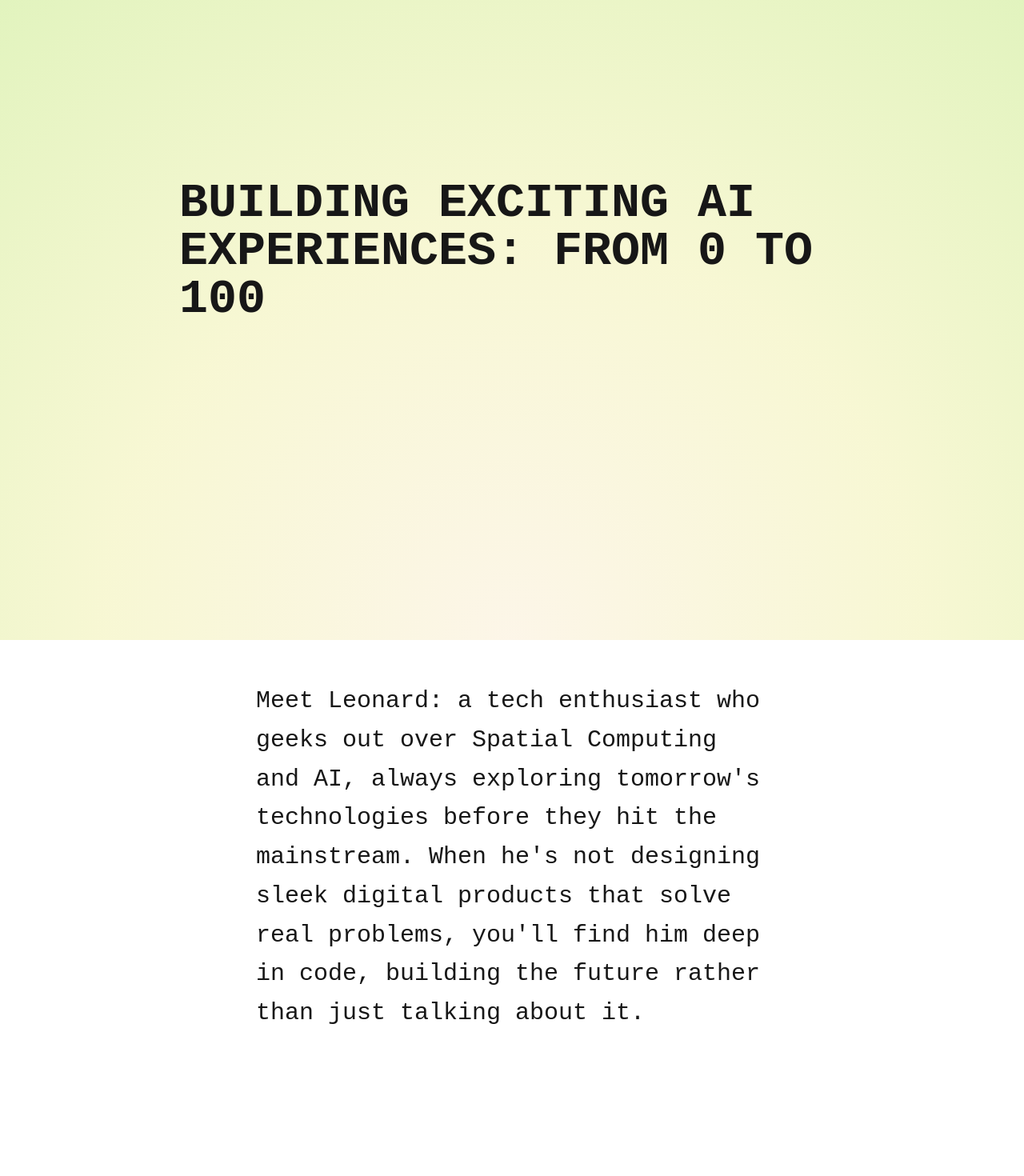
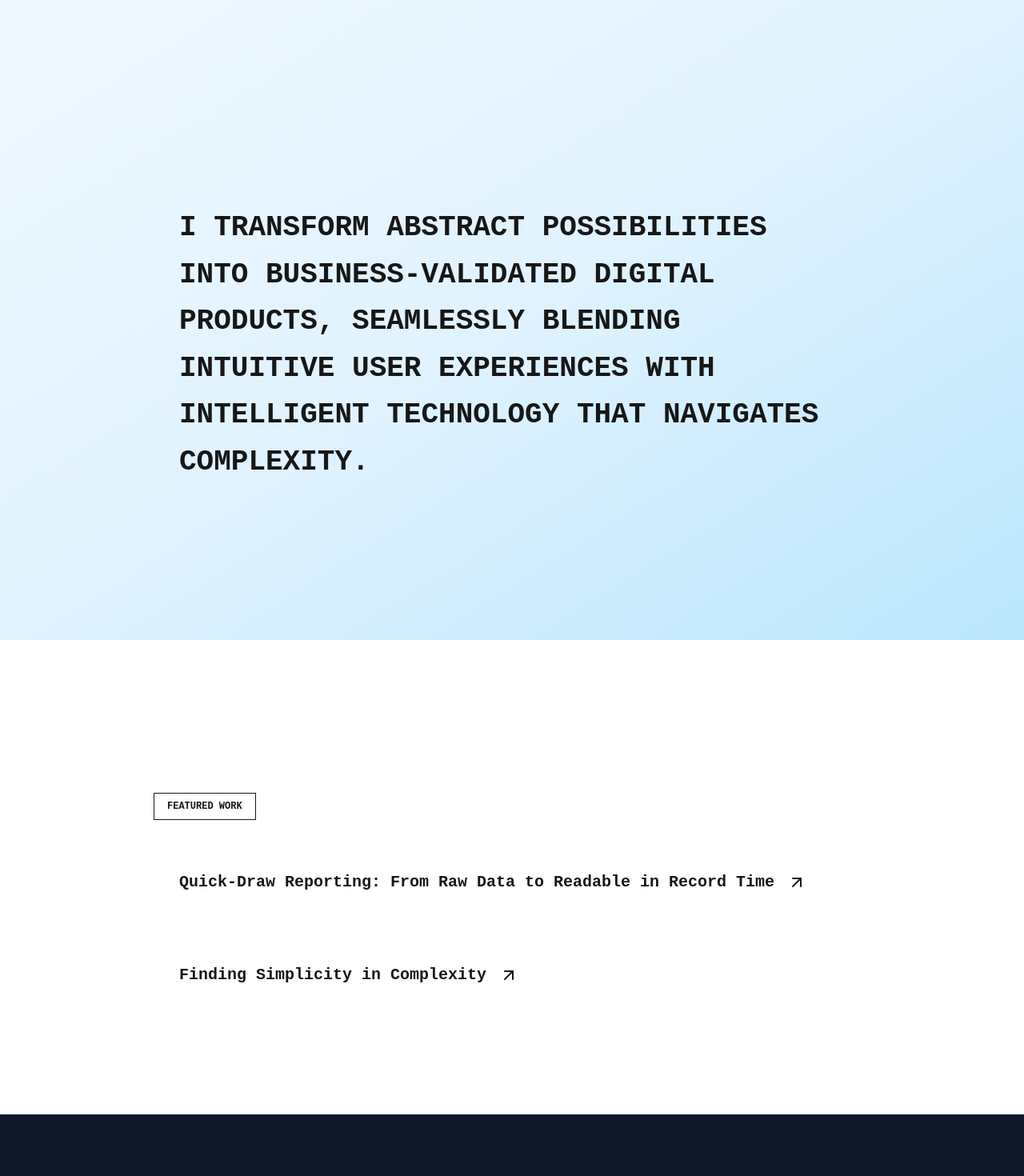
Before and after one commit to byleonardlim/personal-web, a Next.js app: page / in a window 1280 px wide. Shown: the top 1470 px of the page at 80% size. Built offline with nearby package versions, Linux system fonts and the light colour scheme.

Commit message:
Revised landing page and removed scrolling gradient

```diff
--- a/src/pages/components/case-study-card.tsx
+++ b/src/pages/components/case-study-card.tsx
@@ -54,7 +54,7 @@ const CaseStudyCard: React.FC<CaseStudyCardProps> = ({ study, index, isExpanded,
                     <div className="flex items-center">
                         <Link
                             href={`/case-study/${study.slug}`}
-                            className="text-xl lg:text-3xl font-bold transition-colors">
+                            className="text-lg lg:text-xl font-bold transition-colors">
                             {study.title}
                             <ArrowUpRight className="ml-4 inline-block w-6 h-6" />
                         </Link>
--- a/src/pages/index.tsx
+++ b/src/pages/index.tsx
@@ -1,11 +1,11 @@
-import { motion, useScroll, useTransform, useSpring } from 'motion/react';
+import { motion } from 'motion/react';
 import { GetStaticProps } from 'next';
 import fs from 'fs';
 import path from 'path';
 import matter from 'gray-matter';
 import Footer from './components/footer';
 import CaseStudyCard from './components/case-study-card';
-import { useState, useEffect, useRef } from 'react';
+import { useState, useRef } from 'react';
 import "@fontsource-variable/jetbrains-mono";
 
 // Types
@@ -28,9 +28,8 @@ const ParentComponent = ({ caseStudies }) => {
   };
 
   return (
-      <section id="case-studies" className="py-20 px-8">
-          <div className="max-w-4xl mx-auto">
-              <div className="space-y-6">
+      <section id="case-studies">
+                      <div className="space-y-6">
                   {caseStudies.map((study, index) => (
                       <CaseStudyCard
                           key={study.slug}
@@ -41,14 +40,14 @@ const ParentComponent = ({ caseStudies }) => {
                       />
                   ))}
               </div>
-          </div>
+
       </section>
   );
 };
 
 // Main Page Component
 export default function Home({ caseStudies }: HomeProps) {
-  // Main container ref for scroll calculations
+  // Main container ref
   const containerRef = useRef<HTMLDivElement>(null);
 
   // Section refs
@@ -56,112 +55,14 @@ export default function Home({ caseStudies }: HomeProps) {
   const aboutRef = useRef<HTMLElement>(null);
   const caseStudiesRef = useRef<HTMLElement>(null);
 
-  // Store gradient states that will be updated by scrolling
-  const [gradientState, setGradientState] = useState({
-    position: "top right",
-    colors: ["hsl(150, 80%, 95%)", "hsl(180, 80%, 90%)", "hsl(210, 70%, 85%)"]
-  });
-
-  // Get scroll progress for the entire page
-  const { scrollYProgress } = useScroll({
-    target: containerRef,
-    offset: ["start start", "end end"]
-  });
-
-  // Create spring-based animation for smoother scrolling
-  const smoothScrollYProgress = useSpring(scrollYProgress, {
-    damping: 20,
-    stiffness: 100
-  });
-
-  // Effect to update gradient based on scroll position
-  useEffect(() => {
-    const unsubscribe = smoothScrollYProgress.onChange(value => {
-      // Based on scroll position, update the gradient
-      if (value < 0.33) {
-        // First section (intro) - interpolate between first and second section styles
-        const t = value / 0.33; // Normalized progress within this section
-        setGradientState({
-          position: `${100 - t * 100}% ${t * 50}%`, // Move from top right to center left
-          colors: [
-            `hsl(${interpolateHue(150, 280, t)}, 80%, 95%)`,
-            `hsl(${interpolateHue(180, 320, t)}, ${interpolateValue(80, 70, t)}%, 90%)`,
-            `hsl(${interpolateHue(210, 350, t)}, 70%, 85%)`
-          ]
-        });
-      } else if (value < 0.67) {
-        // Second section (about) - interpolate between second and third section styles
-        const t = (value - 0.33) / 0.34; // Normalized progress within this section
-        setGradientState({
-          position: `${(1-t) * 0}% ${50 + t * 50}%`, // Move from center left to bottom center
-          colors: [
-            `hsl(${interpolateHue(280, 40, t)}, 80%, 95%)`,
-            `hsl(${interpolateHue(320, 60, t)}, 70%, 90%)`,
-            `hsl(${interpolateHue(350, 80, t)}, 70%, 85%)`
-          ]
-        });
-      } else {
-        // Final section (case studies)
-        setGradientState({
-          position: "50% 100%", // Bottom center
-          colors: ["hsl(40, 80%, 95%)", "hsl(60, 70%, 90%)", "hsl(80, 70%, 85%)"]
-        });
-      }
-    });
-
-    return () => unsubscribe();
-  }, [smoothScrollYProgress]);
-
-  // Helper function to interpolate between two hue values
-  function interpolateHue(start: number, end: number, t: number): number {
-    // Handle the shortest path around the color wheel
-    const diff = end - start;
-    if (Math.abs(diff) > 180) {
-      if (diff > 0) {
-        return start + (diff - 360) * t;
-      } else {
-        return start + (diff + 360) * t;
-      }
-    }
-    return start + diff * t;
-  }
-
-  // Helper function to interpolate between two values
-  function interpolateValue(start: number, end: number, t: number): number {
-    return start + (end - start) * t;
-  }
-
-  // Active section tracking (for potential future enhancements)
-  const [activeSection, setActiveSection] = useState<string>("intro");
-
-  useEffect(() => {
-    // Set up a listener to track the active section
-    const handleScroll = () => {
-      const scrollPosition = window.scrollY + window.innerHeight / 3;
-
-      if (introRef.current && scrollPosition < aboutRef.current?.offsetTop) {
-        setActiveSection("intro");
-      } else if (aboutRef.current && scrollPosition < caseStudiesRef.current?.offsetTop) {
-        setActiveSection("about");
-      } else if (caseStudiesRef.current) {
-        setActiveSection("case-studies");
-      }
-    };
-
-    window.addEventListener('scroll', handleScroll);
-    handleScroll(); // Initial check
-
-    return () => window.removeEventListener('scroll', handleScroll);
-  }, []);
-
   return (
     <div ref={containerRef} className="relative">
       <main className="min-h-screen relative overflow-x-hidden">
-        {/* Dynamic Gradient Background */}
+        {/* Static Gradient Background */}
         <div
-          className="fixed inset-0 w-full h-full -z-10 transition-all duration-300"
+          className="fixed inset-0 w-full h-full -z-10"
           style={{
-            background: `radial-gradient(circle at ${gradientState.position}, ${gradientState.colors[0]} 0%, ${gradientState.colors[1]} 50%, ${gradientState.colors[2]} 100%)`
+            background: 'linear-gradient(to bottom right, #f0f9ff, #e0f2fe, #bae6fd)'
           }}
         />
 
@@ -174,28 +75,16 @@ export default function Home({ caseStudies }: HomeProps) {
             initial={{ opacity: 0, y: 20 }}
             animate={{ opacity: 1, y: 0 }}
             transition={{ duration: 0.6 }}
-            className="p-8 mt-32 mb-32 lg:py-24 max-w-4xl mx-auto flex items-center justify-center"
+            className="mt-32 mb-32 lg:py-24 max-w-4xl mx-auto flex items-center justify-center"
           >
-            <h1 className="text-3xl lg:text-6xl font-bold uppercase">
-              Building Exciting AI Experiences: From 0 to 100
+            <h1 className="p-8 text-2xl lg:text-4xl font-bold leading-relaxed uppercase">
+            I transform abstract possibilities into business-validated digital products, seamlessly blending intuitive user experiences with intelligent technology that navigates complexity.
             </h1>
           </motion.section>
 
-          <motion.section
-            id="about"
-            ref={aboutRef}
-            initial={{ opacity: 0, y: 20 }}
-            animate={{ opacity: 1, y: 0 }}
-            transition={{ duration: 0.6 }}
-            className="mt-32 mb-32 lg:py-24 max-w-4xl mx-auto flex items-center justify-center"
-          >
-            <p className="p-8 lg:p-32 text-xl lg:text-3xl leading-relaxed">
-              Meet Leonard: a tech enthusiast who geeks out over Spatial Computing and AI, always exploring tomorrow's technologies before they hit the mainstream. When he's not designing sleek digital products that solve real problems, you'll find him deep in code, building the future rather than just talking about it.
-            </p>
-          </motion.section>
-
           {/* Case Studies Section */}
-          <section id="case-studies" ref={caseStudiesRef}>
+          <section id="case-studies" ref={caseStudiesRef} className="py-32 max-w-4xl mx-auto">
+            <span className="px-4 py-2 mb-8 w-fit border border-current block uppercase text-xs font-bold">Featured Work</span>
             <ParentComponent caseStudies={caseStudies} />
           </section>
 
```
